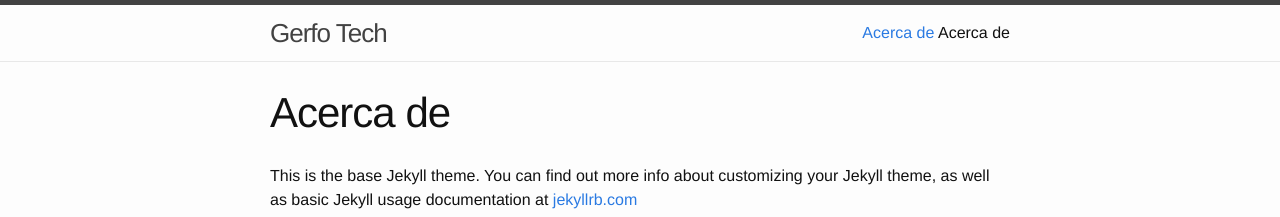
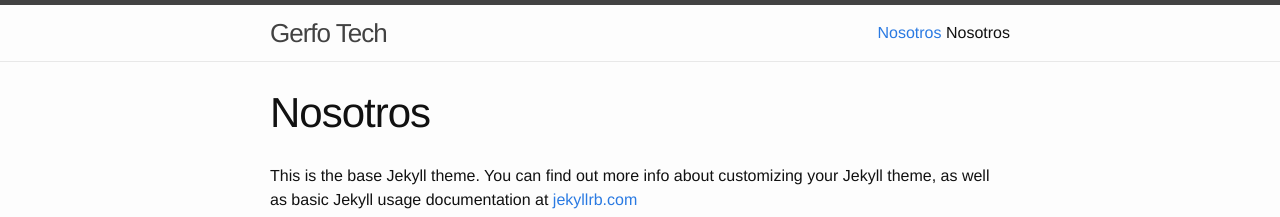
Before and after one commit to frgen/prueba-1, a Jekyll site: the page built from about.md, in a window 1280 px wide. Shown: the top 217 px of the page. Built offline with Jekyll 4.4.1, drawn with Linux system fonts in a browser that asks for light colours.

Commit message:
Update about.md

```diff
--- a/about.md
+++ b/about.md
@@ -1,6 +1,6 @@
 ---
 layout: page
-title: Acerca de
+title: Nosotros
 permalink: /about/
 ---
 
```
